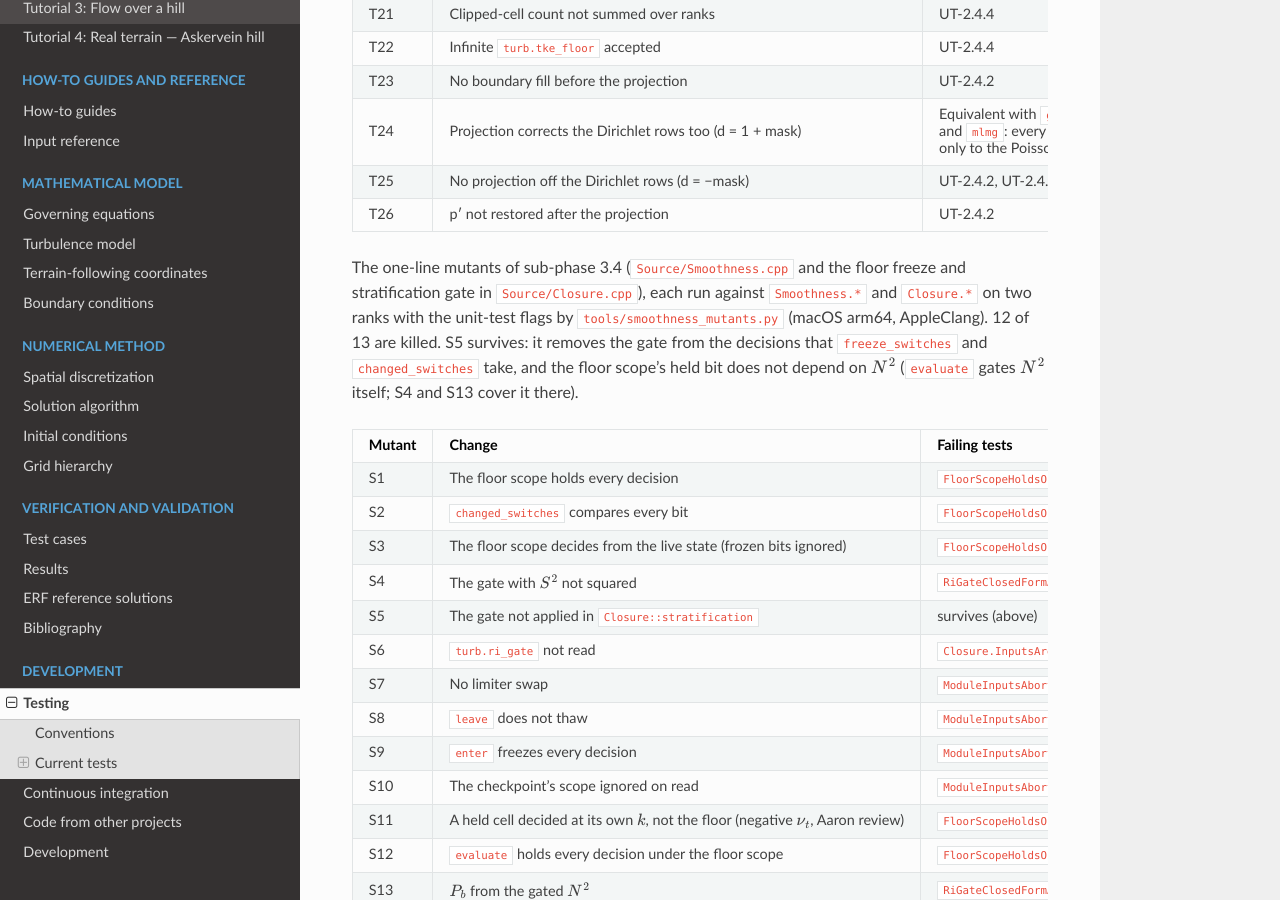
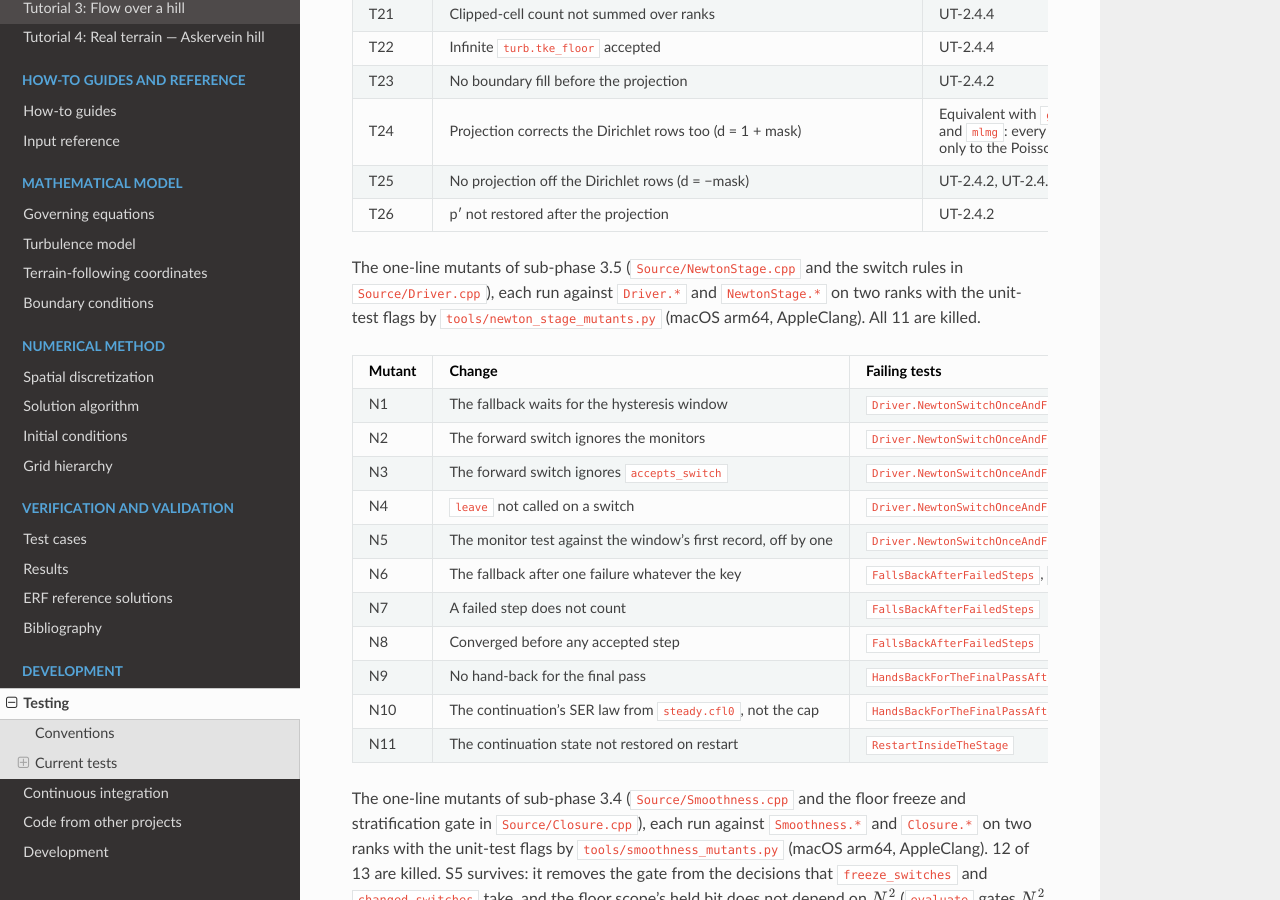
Before and after one commit to hgopalan/ablsteadyrans, a Sphinx documentation site: the page built from docs/testing.rst, in a window 1280 px wide and 900 px high, scrolled down 2915 px. Built offline with Sphinx 7.4.7 and the Read the Docs theme 3.1.0, drawn with Linux system fonts in a browser that asks for light colours.

Commit message:
PR-27: restore Driver.cpp (a mutant was captured in dd7996a); mutant table
Co-Authored-By: Claude Opus 5.5 <noreply@anthropic.com>

```diff
--- a/docs/testing.rst
+++ b/docs/testing.rst
@@ -226,6 +226,51 @@ signal in that test (SIGILL on macOS arm64), so the tests after it did not run.
    * - T26
      - p′ not restored after the projection
      - UT-2.4.2
+
+The one-line mutants of sub-phase 3.5 (``Source/NewtonStage.cpp`` and the switch rules in ``Source/Driver.cpp``),
+each run against ``Driver.*`` and ``NewtonStage.*`` on two ranks with the unit-test flags by
+``tools/newton_stage_mutants.py`` (macOS arm64, AppleClang). All 11 are killed.
+
+.. list-table::
+   :header-rows: 1
+   :widths: 6 44 50
+
+   * - Mutant
+     - Change
+     - Failing tests
+   * - N1
+     - The fallback waits for the hysteresis window
+     - ``Driver.NewtonSwitchOnceAndFallback``
+   * - N2
+     - The forward switch ignores the monitors
+     - ``Driver.NewtonSwitchOnceAndFallback``
+   * - N3
+     - The forward switch ignores ``accepts_switch``
+     - ``Driver.NewtonSwitchOnceAndFallback``
+   * - N4
+     - ``leave`` not called on a switch
+     - ``Driver.NewtonSwitchOnceAndFallback``, ``HandsBackForTheFinalPassAfterTheSwap``
+   * - N5
+     - The monitor test against the window's first record, off by one
+     - ``Driver.NewtonSwitchOnceAndFallback``
+   * - N6
+     - The fallback after one failure whatever the key
+     - ``FallsBackAfterFailedSteps``, ``RestartInsideTheStage``
+   * - N7
+     - A failed step does not count
+     - ``FallsBackAfterFailedSteps``
+   * - N8
+     - Converged before any accepted step
+     - ``FallsBackAfterFailedSteps``
+   * - N9
+     - No hand-back for the final pass
+     - ``HandsBackForTheFinalPassAfterTheSwap``
+   * - N10
+     - The continuation's SER law from ``steady.cfl0``, not the cap
+     - ``HandsBackForTheFinalPassAfterTheSwap``, ``SwitchesOnceAndConvergesInNewton``
+   * - N11
+     - The continuation state not restored on restart
+     - ``RestartInsideTheStage``
 
 The one-line mutants of sub-phase 3.4 (``Source/Smoothness.cpp`` and the floor freeze and stratification gate in
 ``Source/Closure.cpp``), each run against ``Smoothness.*`` and ``Closure.*`` on two ranks with the unit-test flags by
```
Also changed, not shown: 1 other file.
